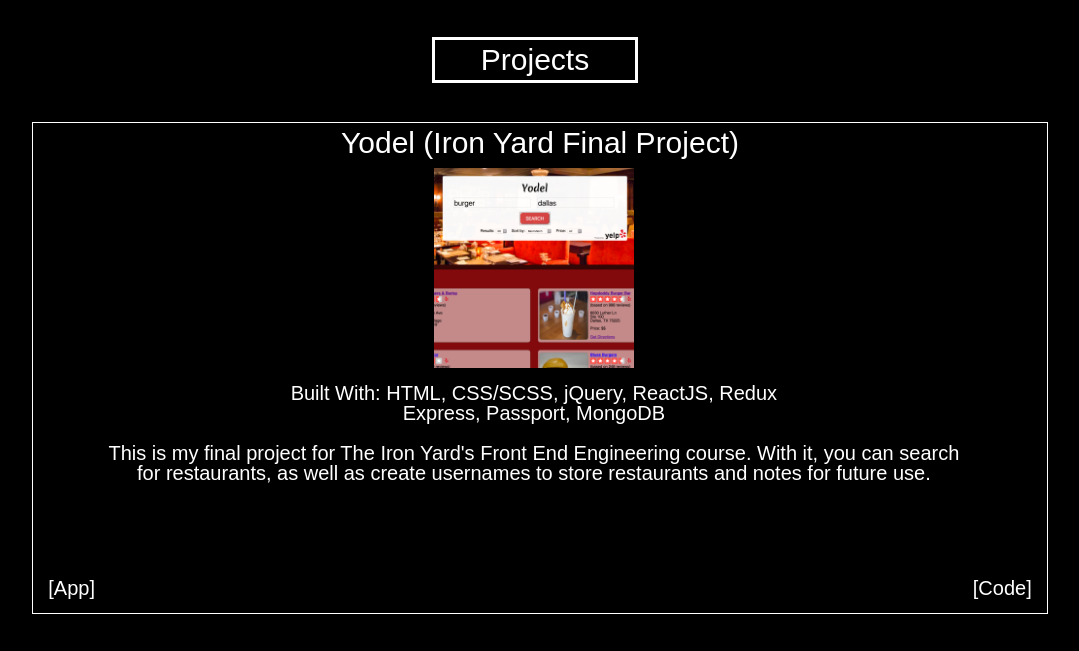
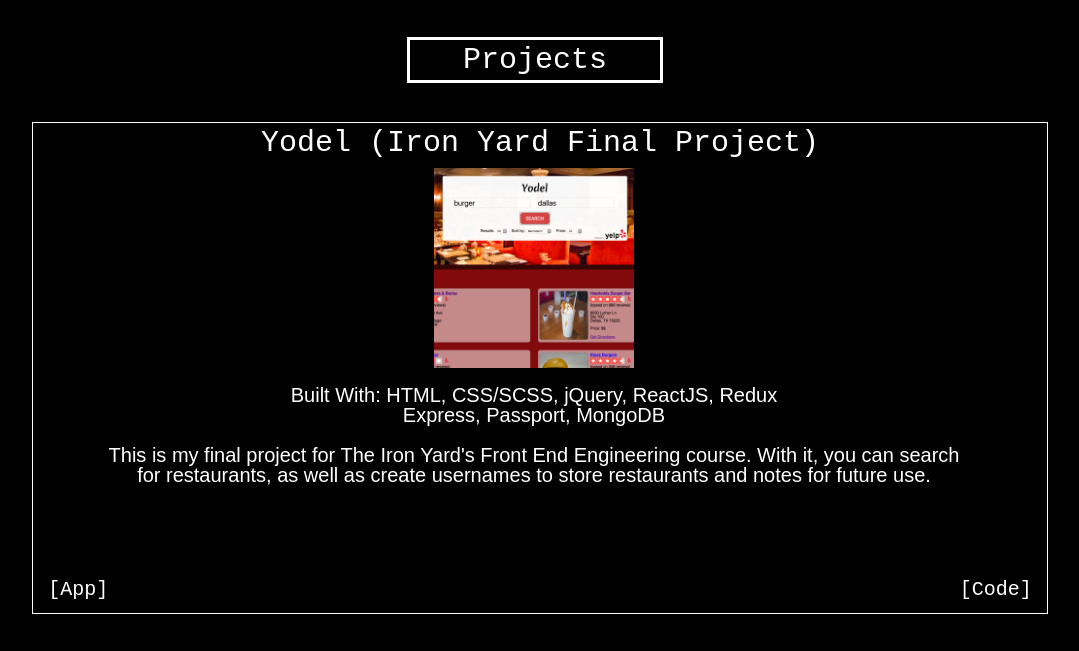
Before and after one commit to Suneski/portfolio, a plain HTML site: page index.html in a window 1280 px wide. Shown: the part 1260-1911 px from the top of the page, without its empty margins (105-1184 px from the left). Drawn offline with Linux system fonts and the light colour scheme.

Commit message:
changed font of section titles

```diff
--- a/style.css
+++ b/style.css
@@ -52,6 +52,8 @@ table {
 
 
 /****************** NAVIGATION ******************/
+
+@import url('https://fonts.googleapis.com/css?family=Roboto+Mono');
 
 body {
   background-color: black;
@@ -252,6 +254,7 @@ header h2 {
 .project-title, .app-link a, .code-link a {
 	text-decoration: none;
 	color: white;
+	font-family: 'Roboto Mono', monospace;
 }
 
 .project-title:visited, .app-link a:visited, .code-link a:visited {
@@ -322,12 +325,13 @@ header h2 {
 
 .section-title {
 	border: 3px solid white;
-	width: 200px;
+	width: 250px;
 	text-align: center;
 	margin: 0 auto 20px auto;
 	padding: 5px 0;
   font-size: 30px;
 	clear: both;
+	font-family: 'Roboto Mono', monospace;
 }
 
 
```
